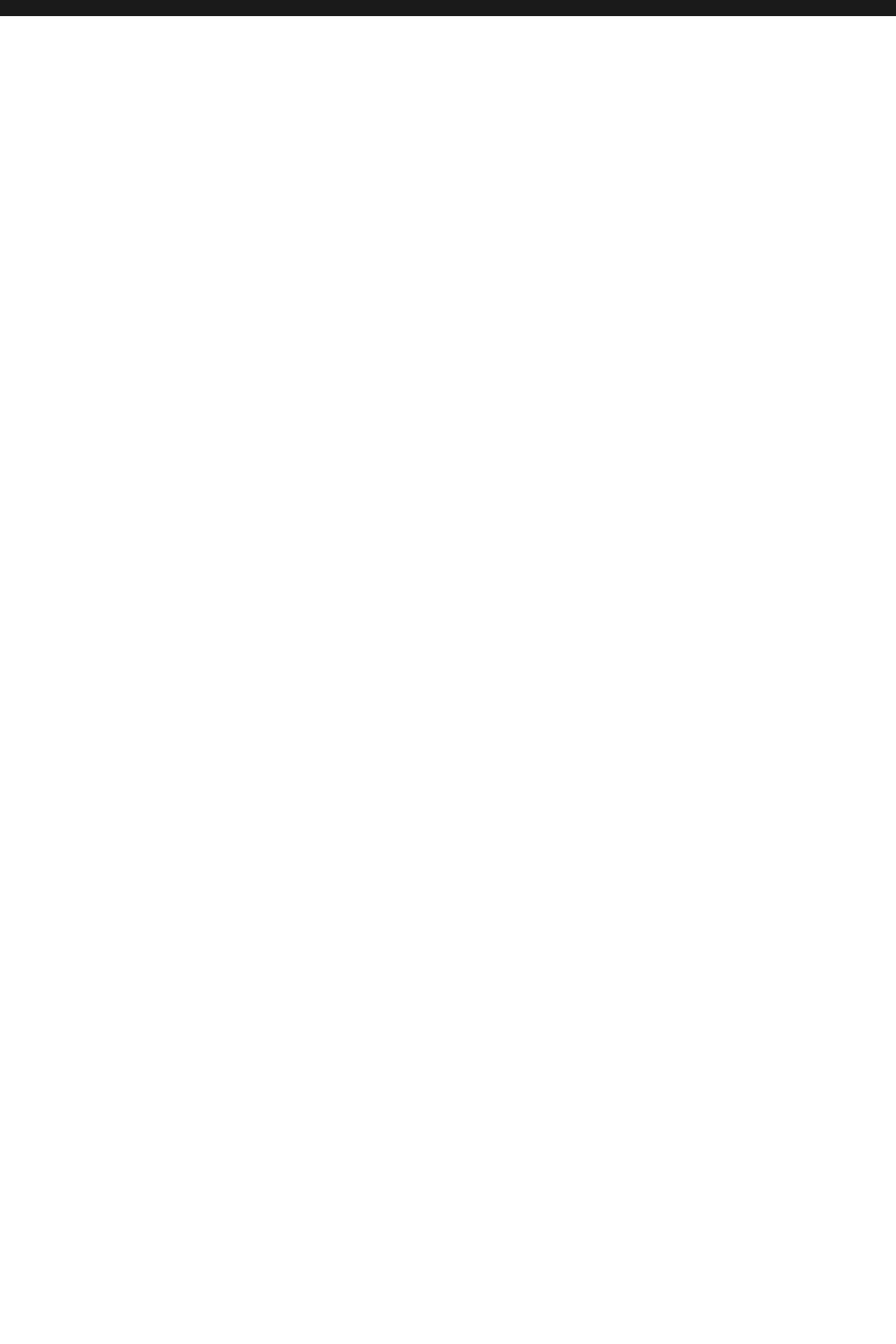
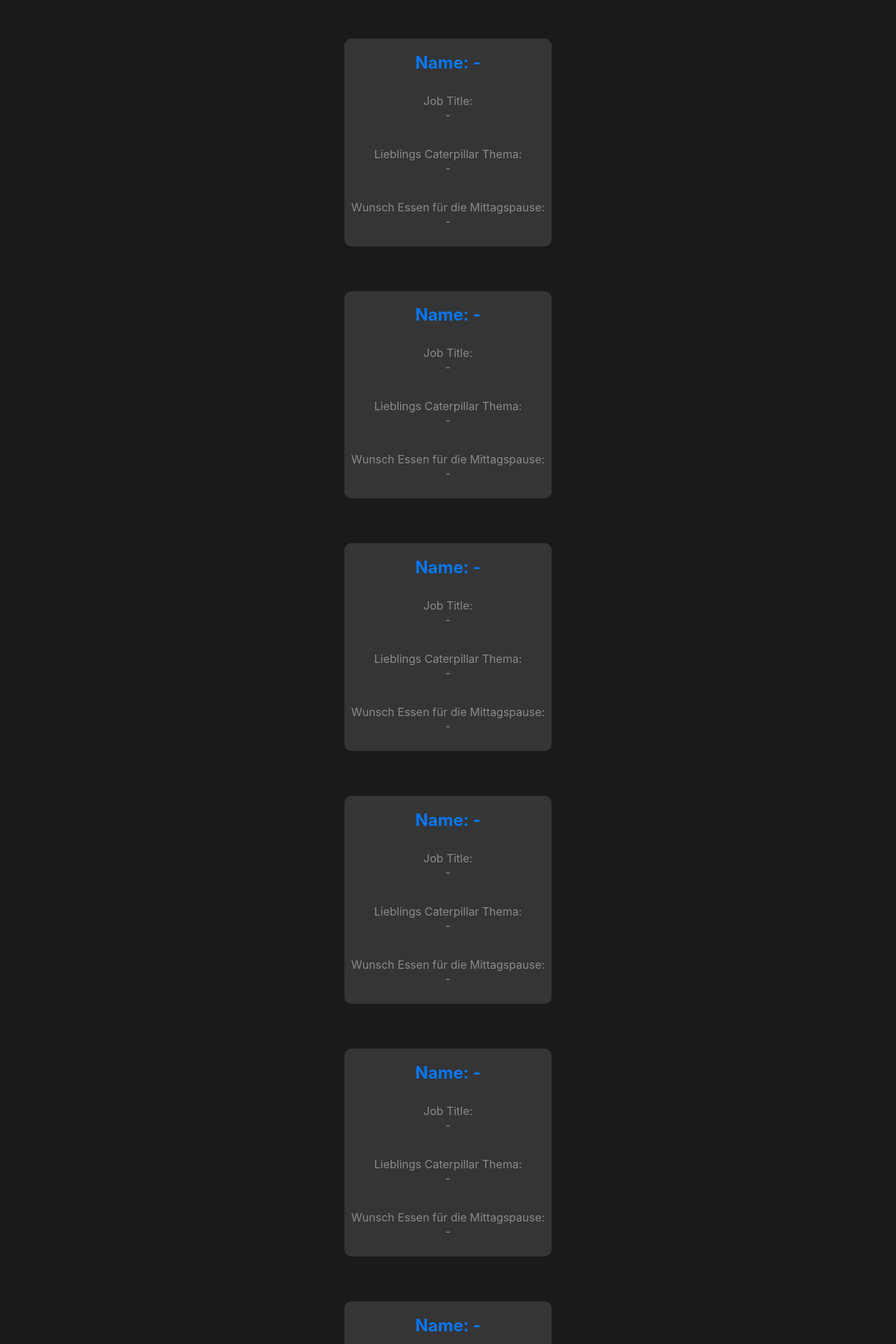
Before and after one commit to TheresaCat/my-app, a React (Create React App) app: page / in a window 1280 px wide. Shown: the part 540-2460 px from the top of the page at 70% size. Before the commit the page ends 800 px from the top, so only its background shows below. Built offline with nearby package versions, Linux system fonts and the light colour scheme.

Commit message:
adding more component list items

```diff
--- a/src/App.js
+++ b/src/App.js
@@ -13,6 +13,18 @@ function App() {
         </p>
       </header>
       <Component name="-" title="-" topic="-" meal="-" />
+      <Component name="-" title="-" topic="-" meal="-" />
+      <Component name="-" title="-" topic="-" meal="-" />
+      <Component name="-" title="-" topic="-" meal="-" />
+      <Component name="-" title="-" topic="-" meal="-" />
+      <Component name="-" title="-" topic="-" meal="-" />
+      <Component name="-" title="-" topic="-" meal="-" />
+      <Component name="-" title="-" topic="-" meal="-" />
+      <Component name="-" title="-" topic="-" meal="-" />
+      <Component name="-" title="-" topic="-" meal="-" />
+      <Component name="-" title="-" topic="-" meal="-" />
+      <Component name="-" title="-" topic="-" meal="-" />
+      <Component name="-" title="-" topic="-" meal="-" />
     </div>
   );
 }
```
